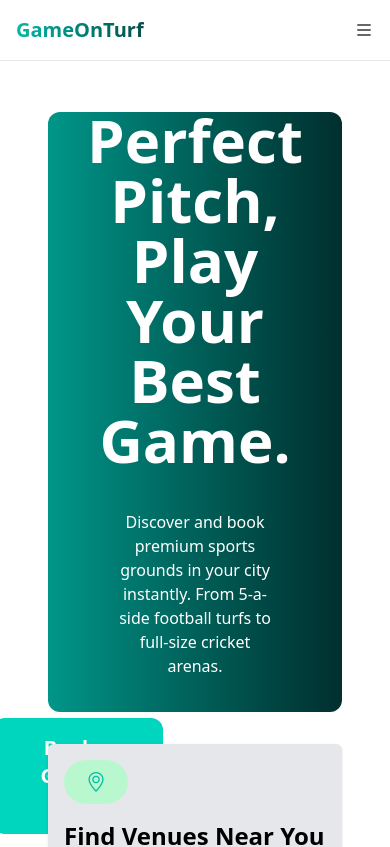
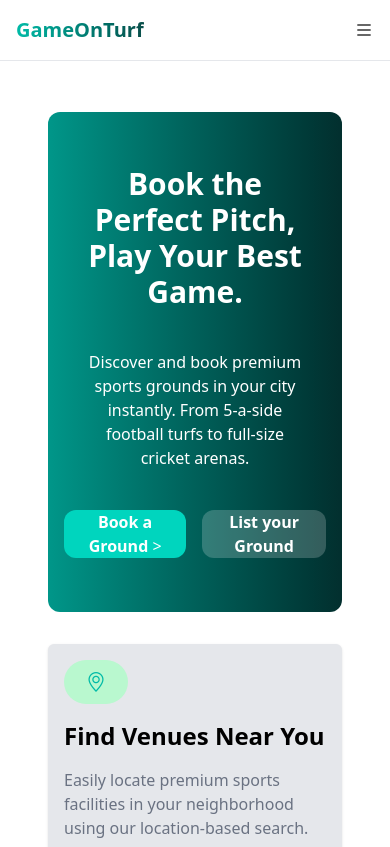
Before and after one commit to unrealblood/game-on-turf-nextjs, a Next.js app: page / in a window 390 px wide. Shown: the top 847 px of the page. Built offline with nearby package versions, Linux system fonts and the light colour scheme; no server answers.

Commit message:
add mobile view to home page

```diff
--- a/app/components/home/HeroSection.jsx
+++ b/app/components/home/HeroSection.jsx
@@ -3,15 +3,15 @@ import Link from "next/link";
 export default async function HeroSection() {
     return (
         <section className="px-8 py-4">
-            <div className="bg-linear-to-r from-teal-600 to-teal-950 text-white rounded-xl h-[600px] flex justify-center items-center flex-col gap-10 text-center">
-                <h1 className="text-6xl font-bold px-8">Book the Perfect Pitch,<br />Play Your Best Game.</h1>
+            <div className="bg-linear-to-r from-teal-600 to-teal-950 text-white rounded-xl sm:h-[600px] h-[500px] flex justify-center items-center flex-col gap-10 text-center">
+                <h1 className="sm:text-6xl text-3xl font-bold px-8">Book the Perfect Pitch,<br />Play Your Best Game.</h1>
 
-                <p className="px-16">Discover and book premium sports grounds in your city instantly. From 5-a-side football turfs to full-size cricket arenas.</p>
+                <p className="sm:px-16 px-8">Discover and book premium sports grounds in your city instantly. From 5-a-side football turfs to full-size cricket arenas.</p>
 
-                <div className="flex justify-center items-center gap-16">
-                    <Link href={"/book-grounds"} className="bg-teal-400 px-12 py-4 rounded-xl text-xl"><span className="font-bold">Book a Ground</span> &gt;</Link>
+                <div className="flex justify-center items-center sm:gap-16 gap-4 px-4 sm:px-0">
+                    <Link href={"/book-grounds"} className="bg-teal-400 sm:px-12 sm:py-4 rounded-xl px-4 text-base sm:text-xl"><span className="font-bold">Book a Ground</span> &gt;</Link>
 
-                    <Link href={"/list-ground"} className="bg-white/20 px-12 py-4 rounded-xl font-bold text-xl hover:bg-white/30">List your Ground</Link>
+                    <Link href={"/list-ground"} className="bg-white/20 sm:px-12 sm:py-4 rounded-xl font-bold sm:text-xl text-base px-4 hover:bg-white/30">List your Ground</Link>
                 </div>
             </div>
         </section>
```
